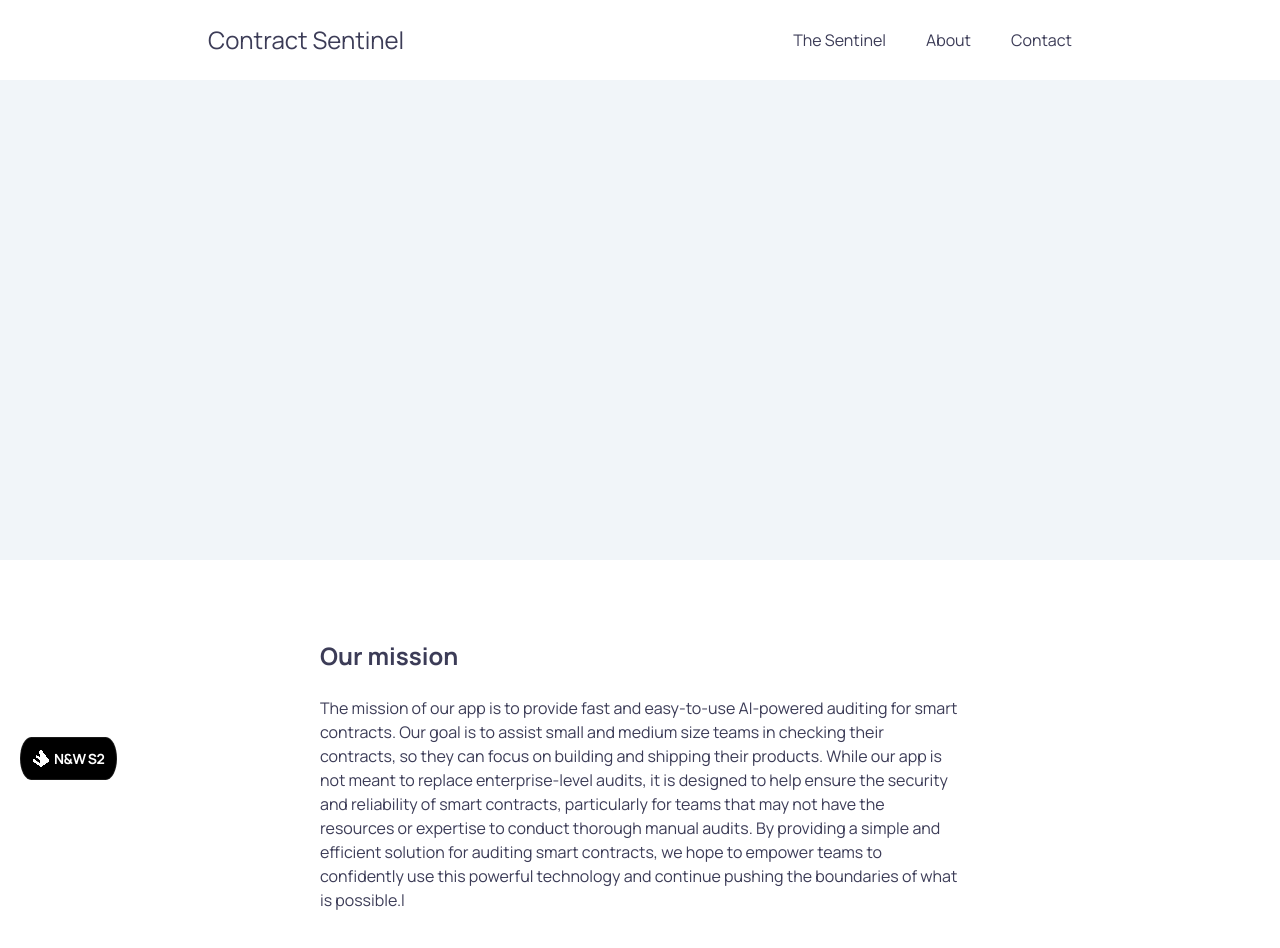
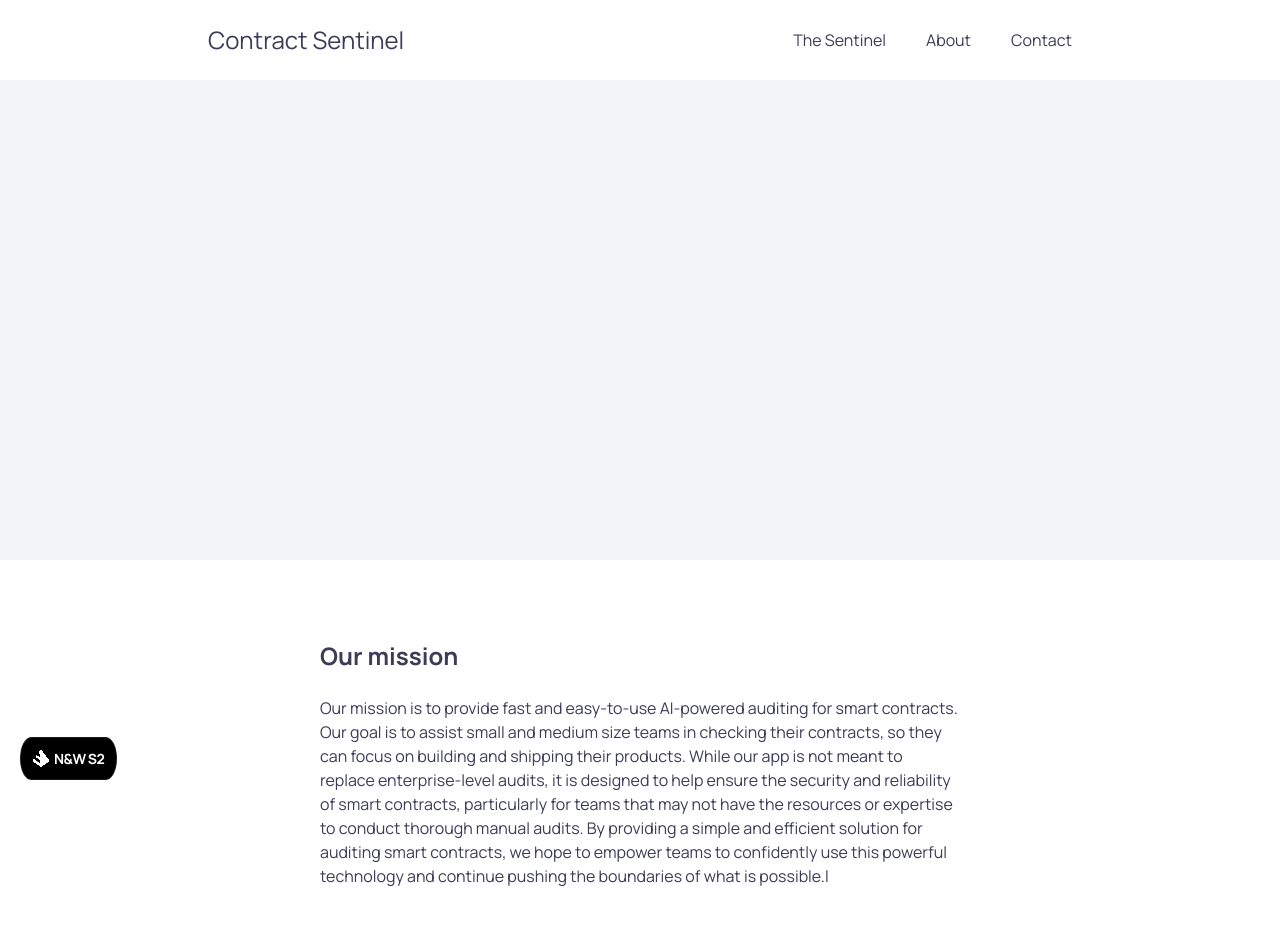
Before and after one commit to AFPedreros/contract-sentinel, a Next.js app: page /about in a window 1280 px wide. Shown: the top 948 px of the page. Built offline with nearby package versions, Linux system fonts and the light colour scheme.

Commit message:
fix the mission

```diff
--- a/pages/about.js
+++ b/pages/about.js
@@ -12,18 +12,18 @@ const About = () => {
             <div className="w-1/2 mx-auto my-20">
                 <h1 className="text-2xl font-semibold mb-0">Our mission</h1>
                 <p className="my-6 w-fit mx-auto">
-                    The mission of our app is to provide fast and easy-to-use
-                    AI-powered auditing for smart contracts. Our goal is to
-                    assist small and medium size teams in checking their
-                    contracts, so they can focus on building and shipping their
-                    products. While our app is not meant to replace
-                    enterprise-level audits, it is designed to help ensure the
-                    security and reliability of smart contracts, particularly
-                    for teams that may not have the resources or expertise to
-                    conduct thorough manual audits. By providing a simple and
-                    efficient solution for auditing smart contracts, we hope to
-                    empower teams to confidently use this powerful technology
-                    and continue pushing the boundaries of what is possible.l
+                    Our mission is to provide fast and easy-to-use AI-powered
+                    auditing for smart contracts. Our goal is to assist small
+                    and medium size teams in checking their contracts, so they
+                    can focus on building and shipping their products. While our
+                    app is not meant to replace enterprise-level audits, it is
+                    designed to help ensure the security and reliability of
+                    smart contracts, particularly for teams that may not have
+                    the resources or expertise to conduct thorough manual
+                    audits. By providing a simple and efficient solution for
+                    auditing smart contracts, we hope to empower teams to
+                    confidently use this powerful technology and continue
+                    pushing the boundaries of what is possible.l
                 </p>
             </div>
             <BuildspaceLogo />
```
